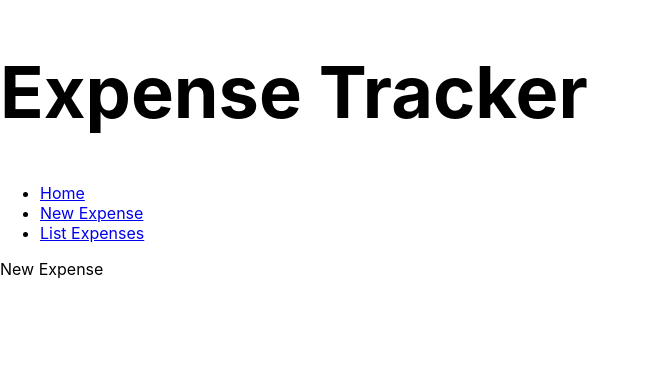
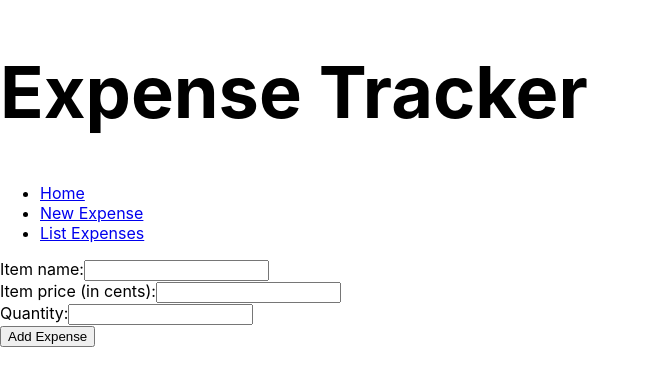
Before and after one commit to zsolt-nagy/react-router-redux-example, a React (Create React App) app: page /#/new in a window 1280 px wide. Shown: the top 386 px of the page, without its empty margins (0-650 px from the left). Built offline with nearby package versions, Linux system fonts and the light colour scheme.

Commit message:
New Expense application logic

```diff
--- a/src/components/NewExpense/NewExpense.jsx
+++ b/src/components/NewExpense/NewExpense.jsx
@@ -1,9 +1,59 @@
-import React from 'react';
+import React, {useRef} from 'react';
+import { useDispatch } from 'react-redux';
+import { addExpense } from '../../actions/actions';
 
 export default function NewExpense() {
+    const dispatch = useDispatch();
+    const nameInput = useRef(null);
+    const priceInput = useRef(null);
+    const quantityInput = useRef(null);
+    const handleSubmit = event => {
+        event.preventDefault();
+        dispatch(addExpense({
+            itemName: nameInput.current.value,
+            itemPrice: priceInput.current.value, // in cents
+            quantity: quantityInput.current.value
+        }));
+        nameInput.current.value = '';
+        priceInput.current.value = '';
+        quantityInput.current.value = '';
+    }
     return (
-        <div>
-            New Expense
-        </div>
+        <form action="#" onSubmit={handleSubmit}>
+            <div>
+                <label>
+                    Item name:
+                    <input
+                        type="text"
+                        name="name"
+                        ref={nameInput} />
+                </label>
+            </div>
+            <div>
+                <label>
+                    Item price (in cents):
+                    <input
+                        type="number"
+                        name="price"
+                        ref={priceInput}
+                        required
+                        min="1" />
+                </label>
+            </div>
+            <div>
+                <label>
+                    Quantity:
+                    <input
+                        type="number"
+                        name="quantity"
+                        ref={quantityInput}
+                        required
+                        min="1" />
+                </label>
+            </div>
+            <button type="submit">Add Expense</button>
+
+
+        </form>
     )
 }
--- a/src/index.js
+++ b/src/index.js
@@ -4,38 +4,8 @@ import './index.css';
 import App from './App';
 import reportWebVitals from './reportWebVitals';
 import store from './store';
-import { addExpense } from './actions/actions';
 
 import { Provider } from 'react-redux';
-
-// REDUX Experiment
-
-
-
-const action = addExpense({
-    itemName: 'Printer',
-    itemPrice: 19800, // in cents
-    quantity: 1
-});
-
-
-console.log(store);
-console.log(store.getState());
-store.dispatch(action);
-console.log(store.getState());
-store.dispatch(addExpense({
-    itemName: 'Expensive collectors card',
-    itemPrice: 25519800, // in cents
-    quantity: 1
-  }));
-console.log(store.getState());
-store.dispatch(addExpense({
-    itemName: '1000 sheets of paper',
-    itemPrice: '499', // in cents
-    quantity: 1000
-  }));
-console.log(store.getState());
-
 
 ReactDOM.render(
   <React.StrictMode>
```
